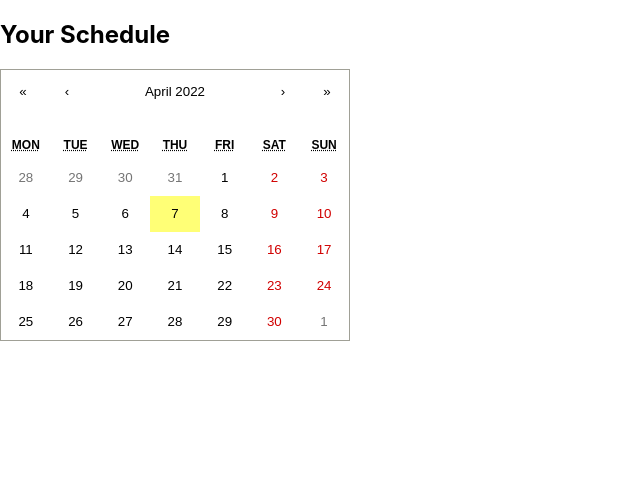
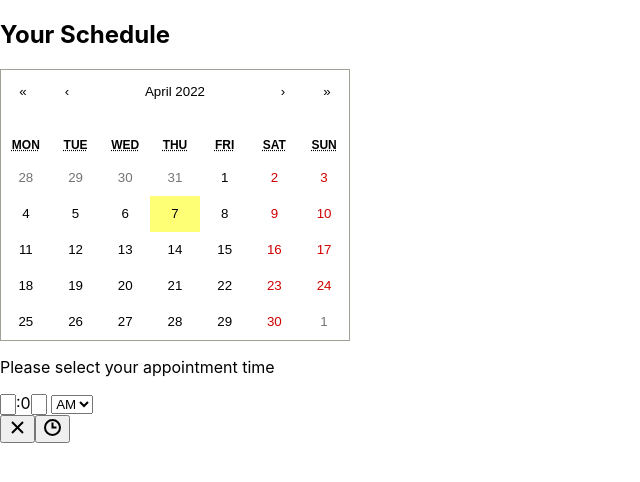
Before and after one commit to ErikPlachta/Calendari, a React (Create React App) app in the folder client/: page / in a window 1280 px wide. Shown: the top 482 px of the page, without its empty margins (0-640 px from the left). Built offline with nearby package versions, Linux system fonts and the light colour scheme.

Commit message:
addd calendar and time chooser to schedule. isn't pretty but it's there '

```diff
--- a/client/package.json
+++ b/client/package.json
@@ -11,6 +11,7 @@
     "react-calendar": "^3.7.0",
     "react-dom": "^18.0.0",
     "react-scripts": "5.0.0",
+    "react-time-picker": "^4.5.0",
     "web-vitals": "^2.1.4"
   },
   "scripts": {
--- a/client/src/pages/Schedule.js
+++ b/client/src/pages/Schedule.js
@@ -1,11 +1,15 @@
-import React from 'react'
+import React, { useState, useEffect } from 'react';
 import Calendar from 'react-calendar';
 import 'react-calendar/dist/Calendar.css';
+import TimePicker from 'react-time-picker';
 
 export default function Schedule() {
+    const [value, onChange] = useState('9:00');
   return (
     <section>
         <Calendar>Pick your appointment date</Calendar>
+        <p>Please select your appointment time</p>
+        <TimePicker onChange={onChange} value={value}></TimePicker>
     </section>
 
   )
```
